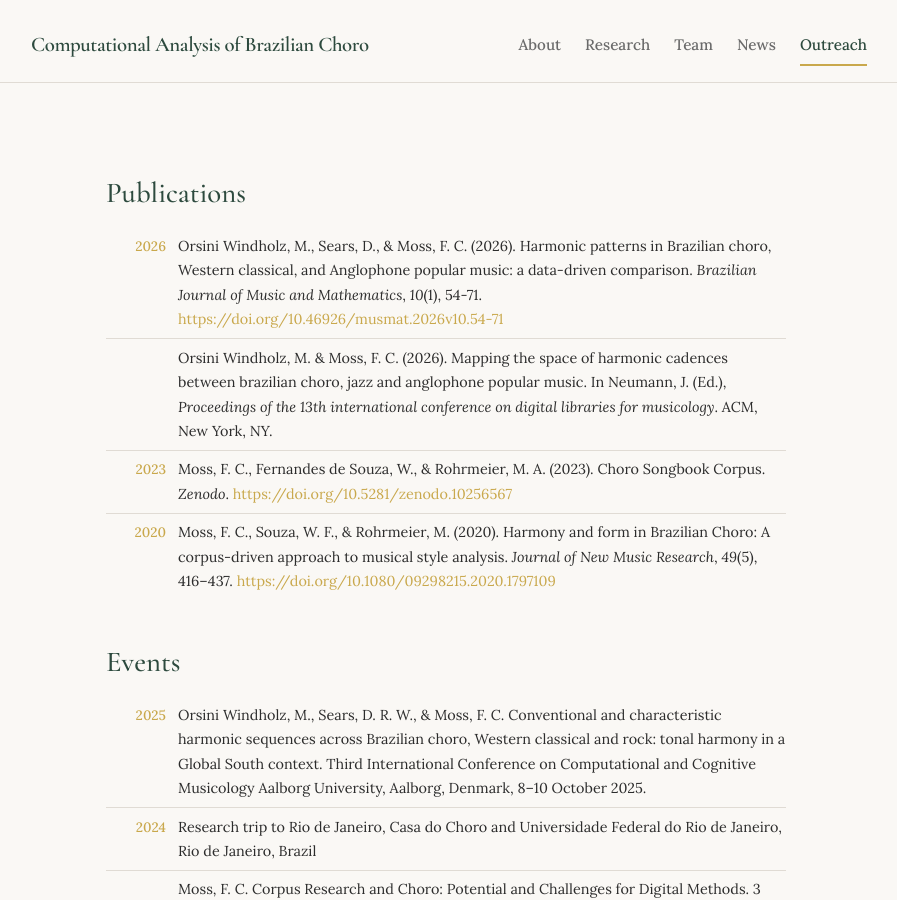
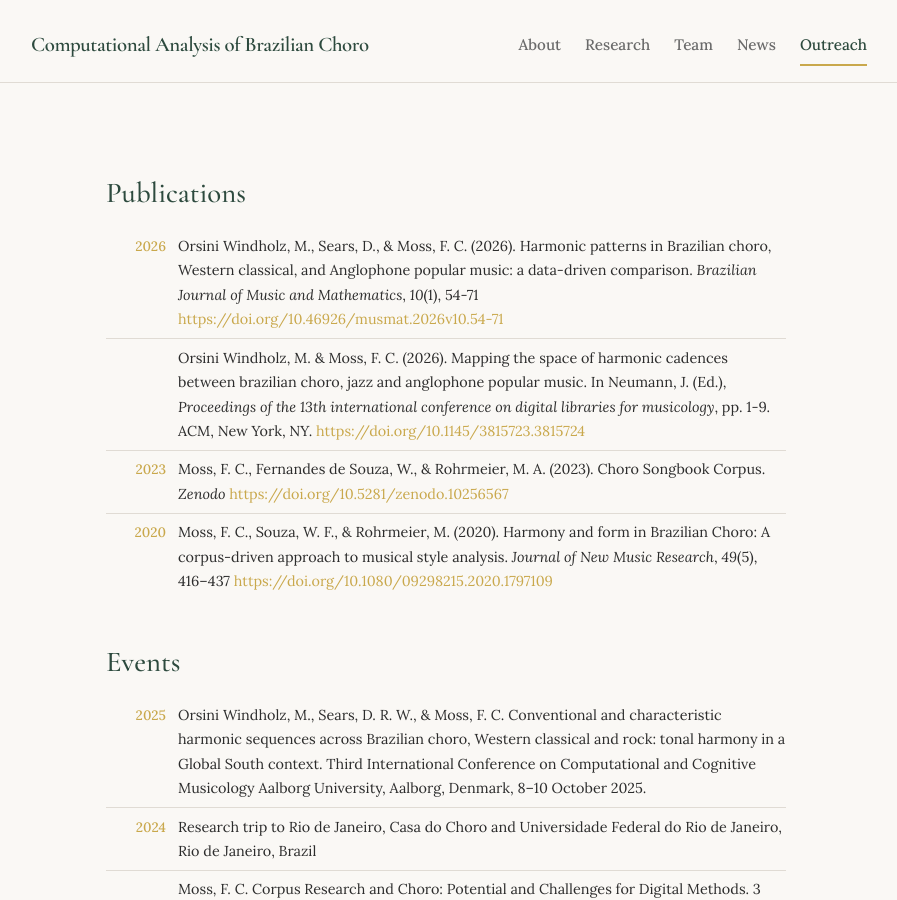
Before and after one commit to fabianmoss/choro, a Jekyll site: the page built from outreach.md, in a window 1280 px wide and 900 px high. Shown: the whole window, without its empty margins (191-1088 px from the left). Built offline with Jekyll 4.4.1, drawn with Linux system fonts in a browser that asks for light colours.

Commit message:
add DOI and reformat

```diff
--- a/_data/publications.yml
+++ b/_data/publications.yml
@@ -3,8 +3,6 @@
   title: "Harmonic patterns in Brazilian choro, Western classical, and Anglophone popular music: a data-driven comparison"
   journal: "Brazilian Journal of Music and Mathematics"
   type: article
-  editor:
-  publisher:
   volume: 10
   number: 1
   pages: "54-71"
@@ -16,9 +14,7 @@
   type: inproceedings
   editor: "Neumann, J."
   publisher: "ACM, New York, NY"
-  volume:
-  number:
-  pages:
+  pages: "1-9"
   link: "https://doi.org/10.1145/3815723.3815724"
 - authors: "Moss, F. C., Fernandes de Souza, W., & Rohrmeier, M. A."
   year: 2023
--- a/outreach.md
+++ b/outreach.md
@@ -14,12 +14,48 @@ menu_order: 4
 {% assign current_year = pub.year %}
 <div class="publication-item year-start">
 <span class="pub-year">{{ pub.year }}</span>
-<span class="pub-citation">{{ pub.authors }} ({{ pub.year }}). <em class="pub-title">{{ pub.title }}</em>.{% if pub.editor %} In {{ pub.editor }} (Ed.), <em class="pub-journal">{{ pub.journal }}</em>{% if pub.volume %}, <em class="pub-volume">{{ pub.volume }}</em>{% endif %}{% if pub.number %}({{ pub.number }}){% endif %}{% if pub.pages %}, pp. {{ pub.pages }}{% endif %}{% if pub.publisher %}. {{ pub.publisher }}.{% endif %}{% else %} <em class="pub-journal">{{ pub.journal }}</em>{% if pub.volume %}, <em class="pub-volume">{{ pub.volume }}</em>{% endif %}{% if pub.number %}({{ pub.number }}){% endif %}{% if pub.pages %}, {{ pub.pages }}{% endif %}{% if pub.publisher %}. {{ pub.publisher }}{% endif %}{% unless pub.publisher or pub.link %}.{% endunless %}{% if pub.link %}. <a href="{{ pub.link }}" target="_blank">{{ pub.link }}</a>{% endif %}{% endif %}</span>
+  <span class="pub-citation">
+  {{- pub.authors }} ({{ pub.year }}). <em class="pub-title">{{ pub.title }}</em>.
+  {%- if pub.editor %}
+    In {{ pub.editor }} (Ed.), <em class="pub-journal">{{ pub.journal }}</em>
+    {%- if pub.volume -%}, <em class="pub-volume">{{ pub.volume }}</em>{%- endif -%}
+    {%- if pub.number -%}({{ pub.number }}){%- endif -%}
+    {%- if pub.pages -%}, pp. {{ pub.pages }}{%- endif -%}
+    {%- if pub.publisher -%}. {{ pub.publisher }}.{%- endif -%}
+    {%- if pub.link %} <a href="{{ pub.link }}" target="_blank">{{ pub.link }}</a>{%- endif -%}
+  {%- else %}
+    <em class="pub-journal">{{ pub.journal }}</em>
+    {%- if pub.volume -%}, <em class="pub-volume">{{ pub.volume }}</em>{%- endif -%}
+    {%- if pub.number -%}({{ pub.number }}){%- endif -%}
+    {%- if pub.pages -%}, {{ pub.pages }}{%- endif -%}
+    {%- if pub.publisher -%}. {{ pub.publisher }}{%- endif -%}
+    {%- unless pub.publisher or pub.link -%}.{%- endunless -%}
+    {%- if pub.link %} <a href="{{ pub.link }}" target="_blank">{{ pub.link }}</a>{%- endif -%}
+  {%- endif -%}
+</span>
 </div>
 {% else %}
 <div class="publication-item">
 <span class="pub-year"></span>
-<span class="pub-citation">{{ pub.authors }} ({{ pub.year }}). <em class="pub-title">{{ pub.title }}</em>.{% if pub.editor %} In {{ pub.editor }} (Ed.), <em class="pub-journal">{{ pub.journal }}</em>{% if pub.volume %}, <em class="pub-volume">{{ pub.volume }}</em>{% endif %}{% if pub.number %}({{ pub.number }}){% endif %}{% if pub.pages %}, pp. {{ pub.pages }}{% endif %}{% if pub.publisher %}. {{ pub.publisher }}.{% endif %}{% else %} <em class="pub-journal">{{ pub.journal }}</em>{% if pub.volume %}, <em class="pub-volume">{{ pub.volume }}</em>{% endif %}{% if pub.number %}({{ pub.number }}){% endif %}{% if pub.pages %}, {{ pub.pages }}{% endif %}{% if pub.publisher %}. {{ pub.publisher }}{% endif %}{% unless pub.publisher or pub.link %}.{% endunless %}{% if pub.link %}. <a href="{{ pub.link }}" target="_blank">{{ pub.link }}</a>{% endif %}{% endif %}</span>
+<span class="pub-citation"
+  >{{- pub.authors }} ({{ pub.year }}). <em class="pub-title">{{ pub.title }}</em>.
+  {%- if pub.editor %}
+    In {{ pub.editor }} (Ed.), <em class="pub-journal">{{ pub.journal }}</em>
+    {%- if pub.volume -%}, <em class="pub-volume">{{ pub.volume }}</em>{%- endif -%}
+    {%- if pub.number -%}({{ pub.number }}){%- endif -%}
+    {%- if pub.pages -%}, pp. {{ pub.pages }}{%- endif -%}
+    {%- if pub.publisher -%}. {{ pub.publisher }}.{%- endif -%}
+    {%- if pub.link %} <a href="{{ pub.link }}" target="_blank">{{ pub.link }}</a>{%- endif -%}
+  {%- else %}
+    <em class="pub-journal">{{ pub.journal }}</em>
+    {%- if pub.volume -%}, <em class="pub-volume">{{ pub.volume }}</em>{%- endif -%}
+    {%- if pub.number -%}({{ pub.number }}){%- endif -%}
+    {%- if pub.pages -%}, {{ pub.pages }}{%- endif -%}
+    {%- if pub.publisher -%}. {{ pub.publisher }}{%- endif -%}
+    {%- unless pub.publisher or pub.link -%}.{%- endunless -%}
+    {%- if pub.link %} <a href="{{ pub.link }}" target="_blank">{{ pub.link }}</a>{%- endif -%}
+  {%- endif -%}
+</span>
 </div>
 {% endif %}
 {% endfor %}
```
